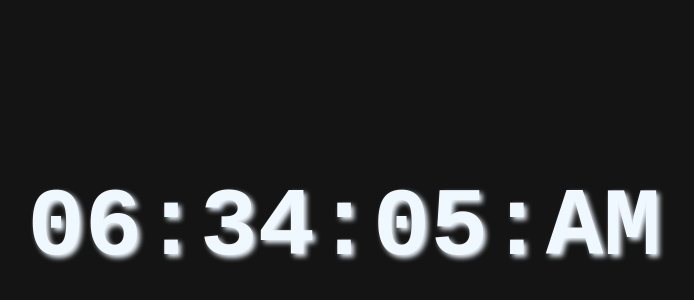
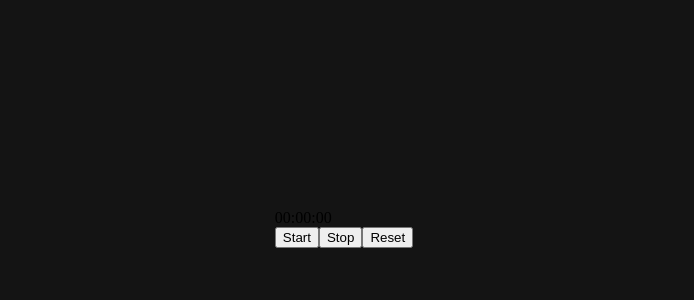
Before and after one commit to sakshamman/app.clock, a React (Vite) app in the folder clock/: page / in a window 1280 px wide. Shown: the part 172-472 px from the top of the page, without its empty margins (296-990 px from the left). Built offline with nearby package versions, Linux system fonts and the light colour scheme.

Commit message:
adding a stopwatch

```diff
--- a/clock/src/App.jsx
+++ b/clock/src/App.jsx
@@ -1,10 +1,12 @@
-import DigitalClock from "./DigitalClock";
+import DigitalClock from "./DigitalClock"
+import Stopwatch from "./Stopwatch"
 
 function App() {
 
   return(
 
-    <DigitalClock/>
+    <DigitalClock/>,
+    <Stopwatch/>
 
   );
 
--- /dev/null
+++ b/clock/src/Stopwatch.jsx
@@ -0,0 +1,47 @@
+import React,{useState,useEffect,useRef} from 'react';
+
+function Stopwatch(){
+
+    const[isRunning, setisRunning] = useState(false);
+    const[elapsedTime, setElapsedTime] = useState(0);
+    const IntervalIdRef = useRef(null);
+    const startTimeRef = useRef(0);
+
+    useEffect(() => {
+
+    }, [isRunning]);
+
+    function start(){
+
+    }
+
+    function stop(){
+
+    }
+
+    function reset(){
+
+    }
+
+    function formatTime(){
+
+        return `00:00:00`;
+
+    }
+
+    return(
+        <div className = "stopwatch">
+            <div className="display">{formatTime()}</div>
+            <div className="controls">
+                <button onClick={start} className='start-button'>Start</button>
+                <button onClick={stop} className='stop-button'>Stop</button>
+                <button onClick={reset} className='rest-button'>Reset</button>
+            </div>
+        </div>
+
+    );
+
+
+}
+
+export default Stopwatch
```
